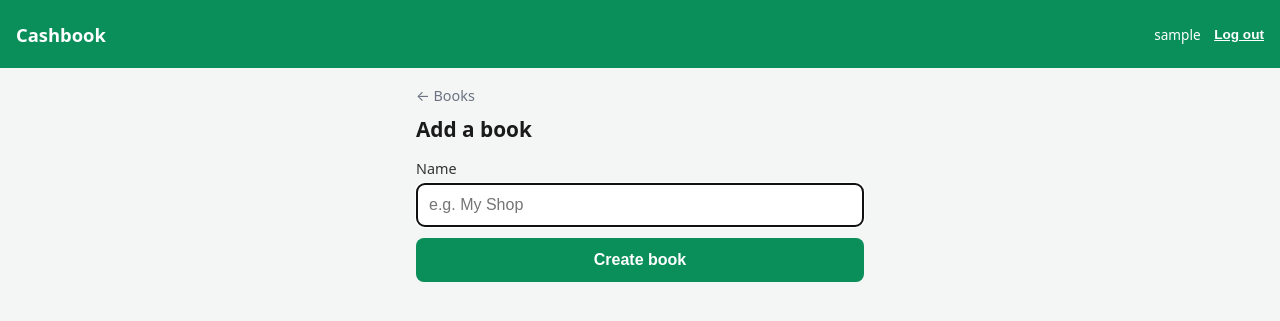
After one commit to sandeep-sathi/cashbook, a Flask app: page /books/new in a window 1280 px wide. The commit adds this page. Shown: the top 321 px of the page. Run offline with Flask 3, Linux system fonts and the light colour scheme; the visitor is signed in with stand-in values (Sample User, id 1).

Commit message:
Rename businesses to books; add delete-book and FAB-only creation
Full rename across UI text, URLs, the database table, and internal
code (migration 0003_rename_to_books.sql renames the businesses
table to books and its child foreign keys, verified safe against a
populated database with foreign_key_check and a live cascade-delete
test before writing the migration).

Books can now be deleted from within their own ledger page, gated by
typing the book's exact name to confirm — categories and transactions
are removed automatically via the existing ON DELETE CASCADE. The
books list page no longer has an inline create form; the "+" FAB is
now the only way to create a book, linking to a dedicated /books/new
page. Also fixes the FAB's "+" icon being visually off-center by
swapping the text glyph for an inline SVG.

Co-Authored-By: Claude Sonnet 5 <noreply@anthropic.com>

```diff
--- a/app.py
+++ b/app.py
@@ -140,13 +140,13 @@ def money_filter(cents):
 
 @app.route("/")
 def index():
-    return redirect(url_for("businesses"))
+    return redirect(url_for("books"))
 
 
 @app.route("/signup", methods=["GET", "POST"])
 def signup():
     if current_user.is_authenticated:
-        return redirect(url_for("businesses"))
+        return redirect(url_for("books"))
 
     if request.method == "POST":
         try:
@@ -161,7 +161,7 @@ def signup():
             password_hash = generate_password_hash(password)
             user_id = db.create_user(username, email, password_hash)
             login_user(AuthUser(db.get_user(user_id)))
-            return redirect(url_for("businesses"))
+            return redirect(url_for("books"))
         except sqlite3.IntegrityError as e:
             if "username" in str(e):
                 flash("That username is already taken.")
@@ -184,7 +184,7 @@ def signup():
 @app.route("/login", methods=["GET", "POST"])
 def login():
     if current_user.is_authenticated:
-        return redirect(url_for("businesses"))
+        return redirect(url_for("books"))
 
     if request.method == "POST":
         username = request.form.get("username", "")
@@ -192,7 +192,7 @@ def login():
         user_row = db.get_user_by_username(username)
         if user_row and check_password_hash(user_row["password_hash"], password):
             login_user(AuthUser(user_row), remember=bool(request.form.get("remember")))
-            return redirect(_safe_next_url(request.args.get("next")) or url_for("businesses"))
+            return redirect(_safe_next_url(request.args.get("next")) or url_for("books"))
         flash("Invalid username or password.")
         return render_template("login.html", form_username=username)
 
@@ -209,7 +209,7 @@ def logout():
 @app.route("/forgot-password", methods=["GET", "POST"])
 def forgot_password():
     if current_user.is_authenticated:
-        return redirect(url_for("businesses"))
+        return redirect(url_for("books"))
 
     if request.method == "POST":
         email = (request.form.get("email") or "").strip()
@@ -273,27 +273,47 @@ def account():
     return render_template("account.html", email=user_row["email"] or "")
 
 
-@app.route("/businesses", methods=["GET", "POST"])
+@app.route("/books")
 @login_required
-def businesses():
+def books():
+    return render_template("books.html", books=db.list_books(current_user.id))
+
+
+@app.route("/books/new", methods=["GET", "POST"])
+@login_required
+def new_book():
     if request.method == "POST":
         try:
-            name = validation.validate_business_name(request.form.get("name"))
-            business_id = db.create_business(current_user.id, name)
-            return redirect(url_for("ledger", business_id=business_id))
+            name = validation.validate_book_name(request.form.get("name"))
+            book_id = db.create_book(current_user.id, name)
+            return redirect(url_for("ledger", book_id=book_id))
         except sqlite3.IntegrityError:
-            flash("A business with that name already exists.")
+            flash("A book with that name already exists.")
         except ValueError as e:
             flash(str(e))
-        return render_template(
-            "businesses.html",
-            businesses=db.list_businesses(current_user.id),
-            form_name=request.form.get("name", ""),
-        )
+        return render_template("new_book.html", form_name=request.form.get("name", ""))
 
-    return render_template(
-        "businesses.html", businesses=db.list_businesses(current_user.id), form_name=""
-    )
+    return render_template("new_book.html", form_name="")
+
+
+@app.route("/books/<int:book_id>/delete", methods=["GET", "POST"])
+@login_required
+def delete_book(book_id):
+    book = db.get_book(book_id, current_user.id)
+    if book is None:
+        flash("Book not found.")
+        return redirect(url_for("books"))
+
+    if request.method == "POST":
+        confirm_name = request.form.get("confirm_name", "")
+        if confirm_name != book["name"]:
+            flash("The name you typed doesn't match. Book was not deleted.")
+            return render_template("delete_book.html", book=book)
+        db.delete_book(book_id, current_user.id)
+        flash(f'"{book["name"]}" has been deleted.')
+        return redirect(url_for("books"))
+
+    return render_template("delete_book.html", book=book)
 
 
 def _filter_args():
@@ -305,16 +325,16 @@ def _filter_args():
     }
 
 
-@app.route("/businesses/<int:business_id>/ledger")
+@app.route("/books/<int:book_id>/ledger")
 @login_required
-def ledger(business_id):
-    business = db.get_business(business_id, current_user.id)
-    if business is None:
-        flash("Business not found.")
-        return redirect(url_for("businesses"))
+def ledger(book_id):
+    book = db.get_book(book_id, current_user.id)
+    if book is None:
+        flash("Book not found.")
+        return redirect(url_for("books"))
 
     filters = _filter_args()
-    rows = db.list_transactions(business_id, **filters)
+    rows = db.list_transactions(book_id, **filters)
 
     total_in = sum(r["amount_cents"] for r in rows if r["type"] == "in")
     total_out = sum(r["amount_cents"] for r in rows if r["type"] == "out")
@@ -329,9 +349,9 @@ def ledger(business_id):
 
     return render_template(
         "ledger.html",
-        business=business,
+        book=book,
         grouped=grouped,
-        categories=db.list_categories(business_id),
+        categories=db.list_categories(book_id),
         filters=filters,
         query_args=query_args,
         total_in=total_in,
@@ -340,13 +360,13 @@ def ledger(business_id):
     )
 
 
-@app.route("/businesses/<int:business_id>/transactions/new", methods=["GET", "POST"])
+@app.route("/books/<int:book_id>/transactions/new", methods=["GET", "POST"])
 @login_required
-def new_transaction(business_id):
-    business = db.get_business(business_id, current_user.id)
-    if business is None:
-        flash("Business not found.")
-        return redirect(url_for("businesses"))
+def new_transaction(book_id):
+    book = db.get_book(book_id, current_user.id)
+    if book is None:
+        flash("Book not found.")
+        return redirect(url_for("books"))
 
     if request.method == "POST":
         try:
@@ -355,19 +375,19 @@ def new_transaction(business_id):
             amount_cents = validation.parse_amount(request.form.get("amount"))
             category_name = validation.clean_category_name(request.form.get("category"))
             description = validation.clean_description(request.form.get("description"))
-            category_id = db.get_or_create_category(business_id, category_name)
+            category_id = db.get_or_create_category(book_id, category_name)
             db.create_transaction(
-                business_id, txn_date, txn_type, amount_cents, category_id, description
+                book_id, txn_date, txn_type, amount_cents, category_id, description
             )
-            return redirect(url_for("ledger", business_id=business_id))
+            return redirect(url_for("ledger", book_id=book_id))
         except ValueError as e:
             flash(str(e))
             return render_template(
                 "transaction_form.html",
-                business=business,
+                book=book,
                 action="new",
                 txn=request.form,
-                business_categories=db.list_categories(business_id),
+                book_categories=db.list_categories(book_id),
             )
 
     default_type = request.args.get("type")
@@ -376,25 +396,25 @@ def new_transaction(business_id):
 
     return render_template(
         "transaction_form.html",
-        business=business,
+        book=book,
         action="new",
         txn={"date": date.today().isoformat(), "type": default_type},
-        business_categories=db.list_categories(business_id),
+        book_categories=db.list_categories(book_id),
     )
 
 
-@app.route("/businesses/<int:business_id>/transactions/<int:txn_id>/edit", methods=["GET", "POST"])
+@app.route("/books/<int:book_id>/transactions/<int:txn_id>/edit", methods=["GET", "POST"])
 @login_required
-def edit_transaction(business_id, txn_id):
-    business = db.get_business(business_id, current_user.id)
-    if business is None:
-        flash("Business not found.")
-        return redirect(url_for("businesses"))
+def edit_transaction(book_id, txn_id):
+    book = db.get_book(book_id, current_user.id)
+    if book is None:
+        flash("Book not found.")
+        return redirect(url_for("books"))
 
-    txn = db.get_transaction(business_id, txn_id)
+    txn = db.get_transaction(book_id, txn_id)
     if txn is None:
         flash("Transaction not found.")
-        return redirect(url_for("ledger", business_id=business_id))
+        return redirect(url_for("ledger", book_id=book_id))
 
     if request.method == "POST":
         try:
@@ -403,26 +423,26 @@ def edit_transaction(business_id, txn_id):
             amount_cents = validation.parse_amount(request.form.get("amount"))
             category_name = validation.clean_category_name(request.form.get("category"))
             description = validation.clean_description(request.form.get("description"))
-            category_id = db.get_or_create_category(business_id, category_name)
+            category_id = db.get_or_create_category(book_id, category_name)
             db.update_transaction(
-                business_id, txn_id, txn_date, txn_type, amount_cents, category_id, description
+                book_id, txn_id, txn_date, txn_type, amount_cents, category_id, description
             )
-            return redirect(url_for("ledger", business_id=business_id))
+            return redirect(url_for("ledger", book_id=book_id))
         except ValueError as e:
             flash(str(e))
             return render_template(
                 "transaction_form.html",
-                business=business,
+                book=book,
                 action="edit",
                 txn=request.form,
                 txn_id=txn_id,
-                business_categories=db.list_categories(business_id),
+                book_categories=db.list_categories(book_id),
             )
 
     category_row = None
     if txn["category_id"]:
         category_row = next(
-            (c for c in db.list_categories(business_id) if c["id"] == txn["category_id"]), None
+            (c for c in db.list_categories(book_id) if c["id"] == txn["category_id"]), None
         )
     form_values = {
         "date": txn["date"],
@@ -433,36 +453,36 @@ def edit_transaction(business_id, txn_id):
     }
     return render_template(
         "transaction_form.html",
-        business=business,
+        book=book,
         action="edit",
         txn=form_values,
         txn_id=txn_id,
-        business_categories=db.list_categories(business_id),
+        book_categories=db.list_categories(book_id),
     )
 
 
-@app.route("/businesses/<int:business_id>/transactions/<int:txn_id>/delete", methods=["POST"])
+@app.route("/books/<int:book_id>/transactions/<int:txn_id>/delete", methods=["POST"])
 @login_required
-def delete_transaction(business_id, txn_id):
-    business = db.get_business(business_id, current_user.id)
-    if business is None:
-        flash("Business not found.")
-        return redirect(url_for("businesses"))
+def delete_transaction(book_id, txn_id):
+    book = db.get_book(book_id, current_user.id)
+    if book is None:
+        flash("Book not found.")
+        return redirect(url_for("books"))
 
-    db.delete_transaction(business_id, txn_id)
-    return redirect(url_for("ledger", business_id=business_id))
+    db.delete_transaction(book_id, txn_id)
+    return redirect(url_for("ledger", book_id=book_id))
 
 
-@app.route("/businesses/<int:business_id>/export.csv")
+@app.route("/books/<int:book_id>/export.csv")
 @login_required
-def export_csv(business_id):
-    business = db.get_business(business_id, current_user.id)
-    if business is None:
-        flash("Business not found.")
-        return redirect(url_for("businesses"))
+def export_csv(book_id):
+    book = db.get_book(book_id, current_user.id)
+    if book is None:
+        flash("Book not found.")
+        return redirect(url_for("books"))
 
     filters = _filter_args()
-    rows = db.list_transactions(business_id, **filters)
+    rows = db.list_transactions(book_id, **filters)
 
     buf = io.StringIO()
     writer = csv.writer(buf)
@@ -479,7 +499,7 @@ def export_csv(business_id):
             ]
         )
 
-    safe_name = "".join(c for c in business["name"] if c.isalnum() or c in " -_").strip() or "business"
+    safe_name = "".join(c for c in book["name"] if c.isalnum() or c in " -_").strip() or "book"
     filename = f"{safe_name}_{date.today().isoformat()}.csv"
     return Response(
         buf.getvalue(),
--- a/templates/base.html
+++ b/templates/base.html
@@ -5,10 +5,19 @@
     <meta name="viewport" content="width=device-width, initial-scale=1, viewport-fit=cover">
     <title>{% block title %}Cashbook{% endblock %}</title>
     <link rel="stylesheet" href="{{ url_for('static', filename='style.css') }}">
+
+    <link rel="manifest" href="{{ url_for('static', filename='manifest.webmanifest') }}">
+    <meta name="theme-color" content="#0a8f5b">
+
+    <link rel="icon" href="{{ url_for('static', filename='icons/favicon-48.png') }}" sizes="48x48" type="image/png">
+    <link rel="apple-touch-icon" href="{{ url_for('static', filename='icons/apple-touch-icon.png') }}">
+    <meta name="apple-mobile-web-app-capable" content="yes">
+    <meta name="apple-mobile-web-app-status-bar-style" content="default">
+    <meta name="apple-mobile-web-app-title" content="Cashbook">
 </head>
 <body class="{% block bodyclass %}{% endblock %}">
     <header>
-        <a class="brand" href="{{ url_for('businesses') }}">Cashbook</a>
+        <a class="brand" href="{{ url_for('books') }}">Cashbook</a>
         <nav class="account-nav">
             {% if current_user.is_authenticated %}
                 <a href="{{ url_for('account') }}">{{ current_user.username }}</a>
--- /dev/null
+++ b/templates/new_book.html
@@ -0,0 +1,15 @@
+{% extends "base.html" %}
+{% block title %}Add book - Cashbook{% endblock %}
+{% block content %}
+    <a class="back-link" href="{{ url_for('books') }}">&larr; Books</a>
+    <h1>Add a book</h1>
+
+    <form method="post" action="{{ url_for('new_book') }}">
+        <input type="hidden" name="csrf_token" value="{{ csrf_token() }}">
+        <label>
+            Name
+            <input type="text" name="name" value="{{ form_name }}" required autofocus maxlength="100" placeholder="e.g. My Shop">
+        </label>
+        <button type="submit">Create book</button>
+    </form>
+{% endblock %}
--- a/validation.py
+++ b/validation.py
@@ -68,12 +68,12 @@ def validate_email(s):
     return s
 
 
-def validate_business_name(s):
+def validate_book_name(s):
     if not s or not s.strip():
-        raise ValueError("Business name is required.")
+        raise ValueError("Book name is required.")
     s = s.strip()
     if len(s) > 100:
-        raise ValueError("Business name must be 100 characters or fewer.")
+        raise ValueError("Book name must be 100 characters or fewer.")
     return s
 
 
```
Also changed, not shown: db.py (+36 -30 lines), static/style.css (+30 -5 lines), templates/books.html (added, +22 -0 lines), templates/businesses.html (deleted, +0 -27 lines), templates/delete_book.html (added, +17 -0 lines), templates/ledger.html (+14 -10 lines), templates/transaction_form.html (+4 -4 lines), migrations/0003_rename_to_books.sql (added).
